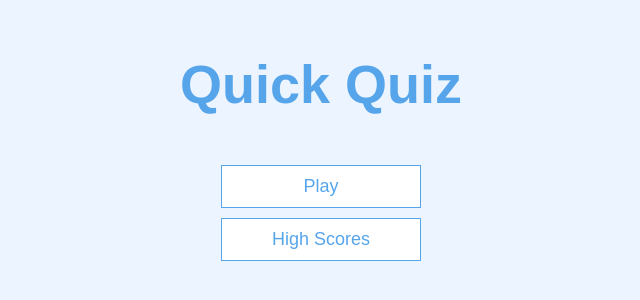
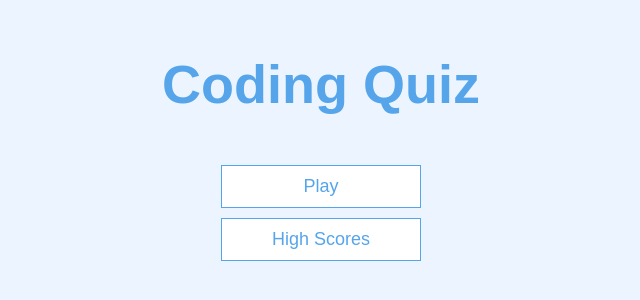
Before and after one commit to RubenFr74/coding-quiz-challenge, a plain HTML site: page index.html in a window 1280 px wide. Shown: the part 238-538 px from the top of the page, without its empty margins (319-959 px from the left). Drawn offline with Linux system fonts and the light colour scheme.

Commit message:
minor bud fixes

```diff
--- a/index.html
+++ b/index.html
@@ -4,13 +4,13 @@
     <meta charset="UTF-8" />
     <meta name="viewport" content="width=device-width, initial-scale=1.0" />
     <meta http-equiv="X-UA-Compatible" content="ie=edge" />
-    <title>Quick Quiz</title>
+    <title>Coding Quiz</title>
     <link rel="stylesheet" href="style.css" />
   </head>
   <body>
     <div class="container">
       <div id="home" class="flex-center flex-column">
-        <h1>Quick Quiz</h1>
+        <h1>Coding Quiz</h1>
         <a class="btn" href="/game.html">Play</a>
         <a class="btn" href="/highscores.html">High Scores</a>
       </div>
```
